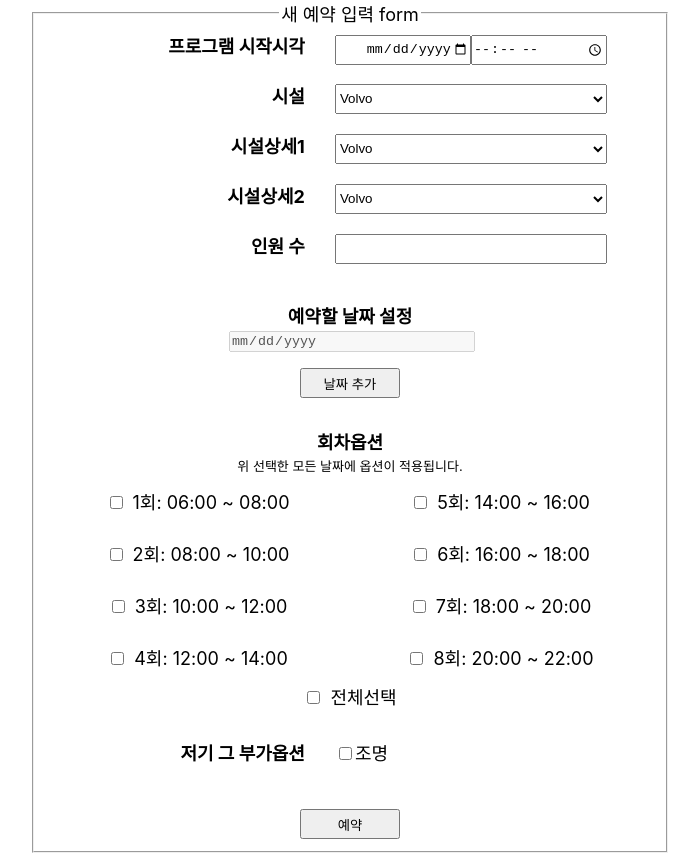
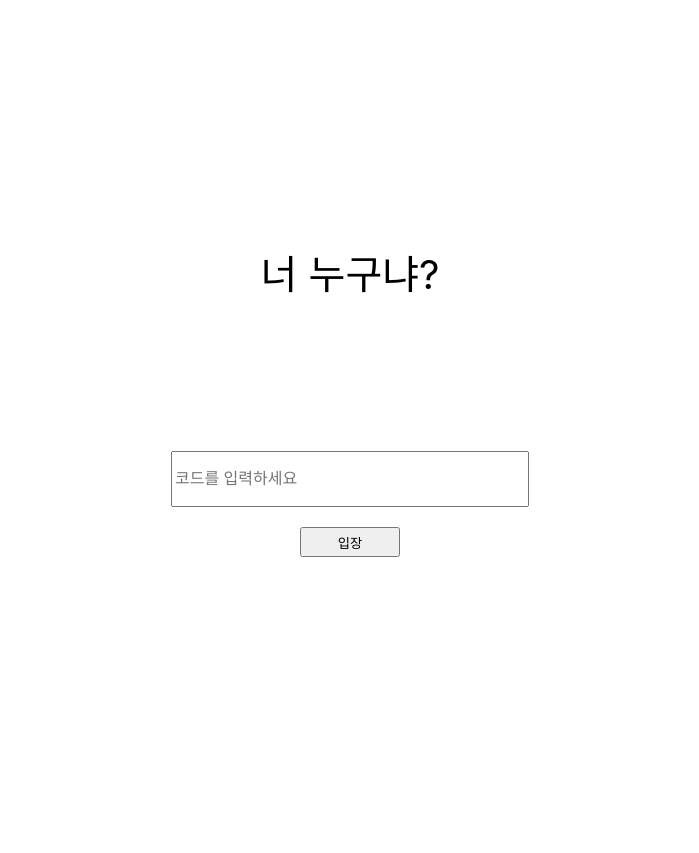
Before and after one commit to KOREAparksh/TennisKing, a React (Create React App) app in the folder front/: page / in a window 1280 px wide. Shown: the whole page, without its empty margins (290-989 px from the left). After the commit the page ends 800 px from the top, so only its background shows below. Built offline with nearby package versions, Linux system fonts and the light colour scheme.

Commit message:
Feat: 로그인 화면 구현

```diff
--- a/front/src/App.js
+++ b/front/src/App.js
@@ -1,9 +1,11 @@
 import './App.css';
+import Login from './pages/login/Login';
 import Reservation from './pages/reservations/Reservation';
 
 function App() {
 	return (
-		<Reservation />
+		//<Reservation/>
+		<Login/>
 	);
 }
 
--- a/front/src/pages/login/Login.css
+++ b/front/src/pages/login/Login.css
@@ -1,4 +1,23 @@
-.Container{
+#Container{
+	width: 100%;
 	margin: auto;
 	justify-content: center;
+	align-content: center;
+	display: flex;
+	flex-wrap: wrap;
+	min-height: max-content;
+	flex-direction: column;
+	min-height: 100vh;
+	text-align: center;
 }
+
+#Logo{
+	font-size: 40px;
+	margin-bottom: 150px;
+}
+
+#InputCode{
+	width: 350px;
+	height: 50px;
+	font-size: medium;
+}
--- a/front/src/pages/login/Login.js
+++ b/front/src/pages/login/Login.js
@@ -3,10 +3,34 @@ import './Login.css'
 
 function Login()
 {
+
+	const [text, setText] = useState("");
+
+	const onChangeText = (object) =>{
+		setText(object.target.value);
+	}
+
+	const onTapButton = () => {
+		alert(text);
+		return false;
+	}
+
+
 	return (
-	<div className="Container">
-		<div>
-			서전무님 환영합니다!
+	<div id="Container">
+		<div id="Logo">
+			너 누구냐?
+		</div>
+		<div id="Test">
+			<form>
+				<div>
+					<input type="text" id="InputCode" placeholder="코드를 입력하세요"
+									value={text} onChange={onChangeText}/>
+					</div>
+				<div><button type="submit" onClick={onTapButton} >입장</button></div>
+			</form>
 		</div>
 	</div>);
 }
+
+export default Login;
```
